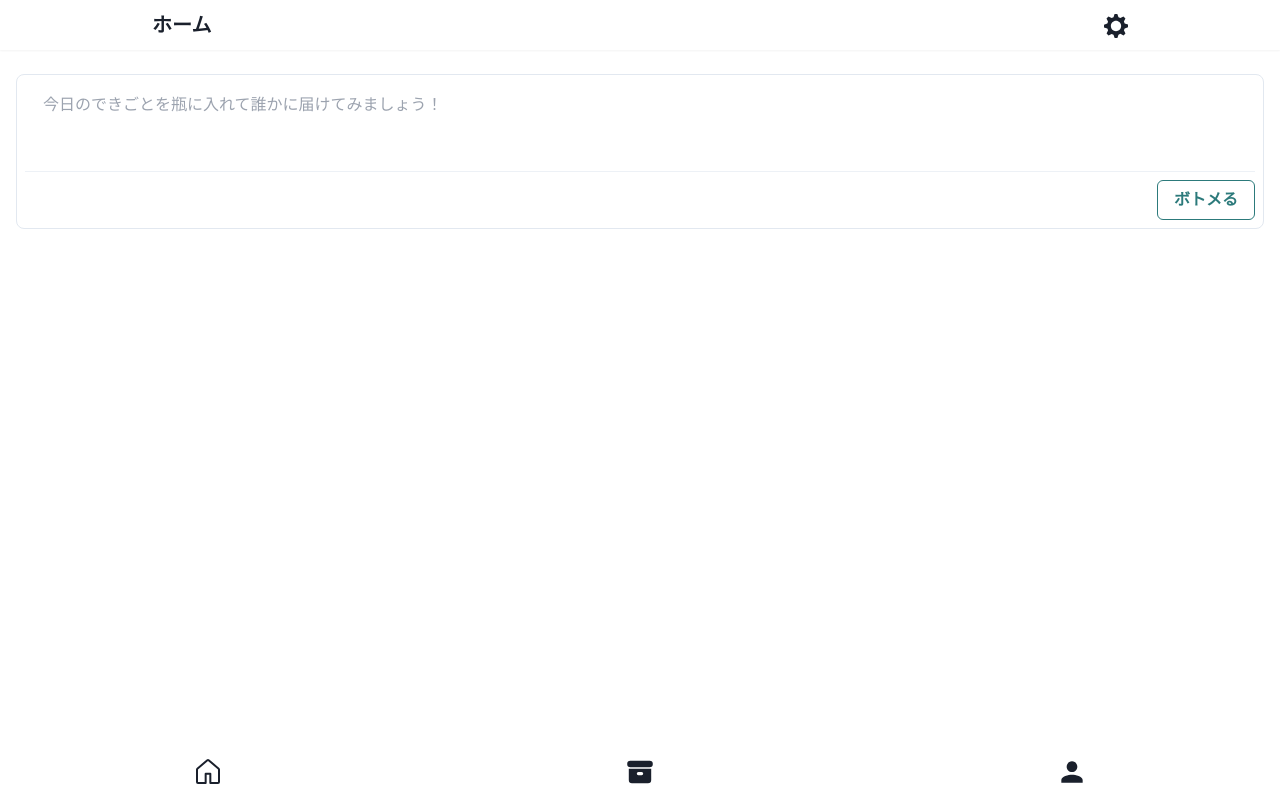
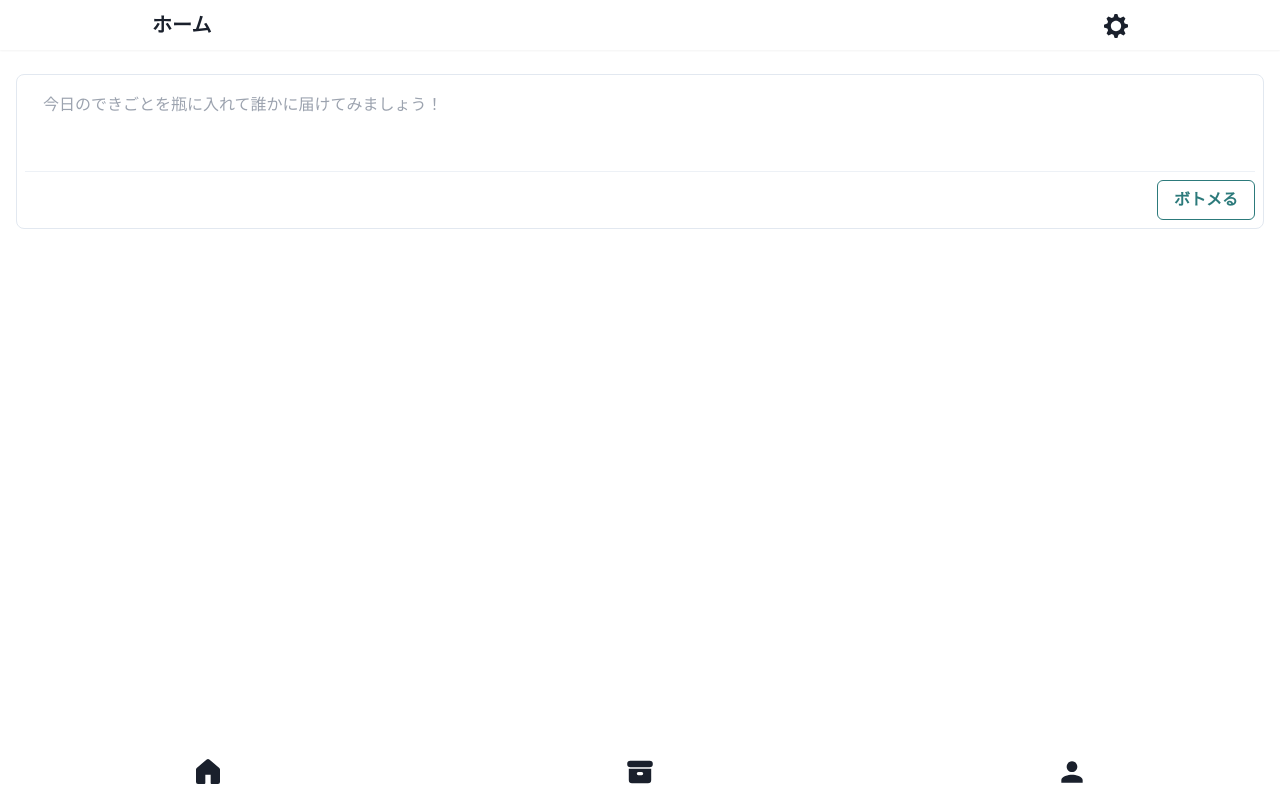
Before and after one commit to Roseu7/geek0623, a Next.js app: page /home in a window 1280 px wide. Built offline with nearby package versions, Linux system fonts and the light colour scheme; no server answers; a web font is replaced by a local one.

Commit message:
refactor: Update Footer component to use filled home icon

```diff
--- a/src/components/Footer.tsx
+++ b/src/components/Footer.tsx
@@ -18,7 +18,7 @@ export default function Footer() {
       <Container maxW="container.lg" px={16} py={3}>
         <Flex justify="space-between">
           {/* アイコンリンクの使用 */}
-          <IconLink href="/home" icon={GoHome} />
+          <IconLink href="/home" icon={GoHomeFill} />
           <IconLink href="/archive" icon={HiArchive} />
           <IconLink href="/mypage" icon={MdPerson} />
         </Flex>
```
